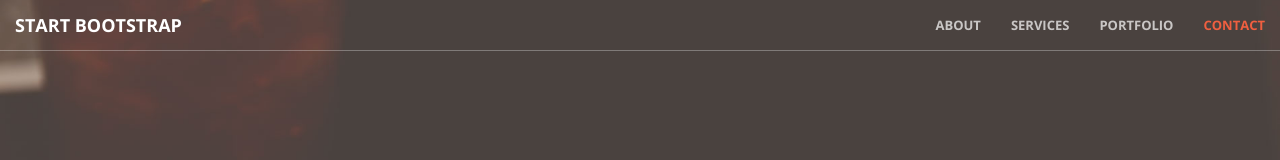
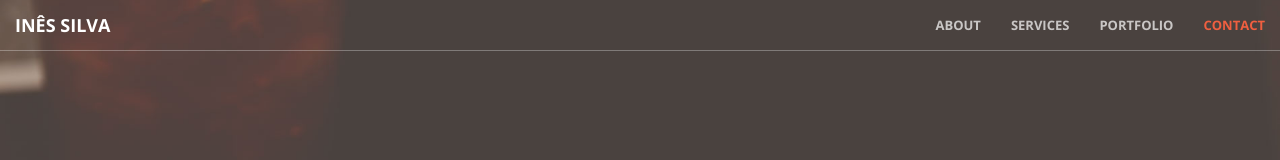
Before and after one commit to rjcarneiro/rjcarneiro.github.io, a website: page index.html in a window 1280 px wide. Shown: the top 160 px of the page. Drawn offline with nearby package versions, Linux system fonts and the light colour scheme.

Commit message:
new template

```diff
--- a/index.html
+++ b/index.html
@@ -43,7 +43,7 @@
                 <button type="button" class="navbar-toggle collapsed" data-toggle="collapse" data-target="#bs-example-navbar-collapse-1">
                     <span class="sr-only">Toggle navigation</span> Menu <i class="fa fa-bars"></i>
                 </button>
-                <a class="navbar-brand page-scroll" href="#page-top">Start Bootstrap</a>
+                <a class="navbar-brand page-scroll" href="#page-top">Inês Silva</a>
             </div>
 
             <!-- Collect the nav links, forms, and other content for toggling -->
```
